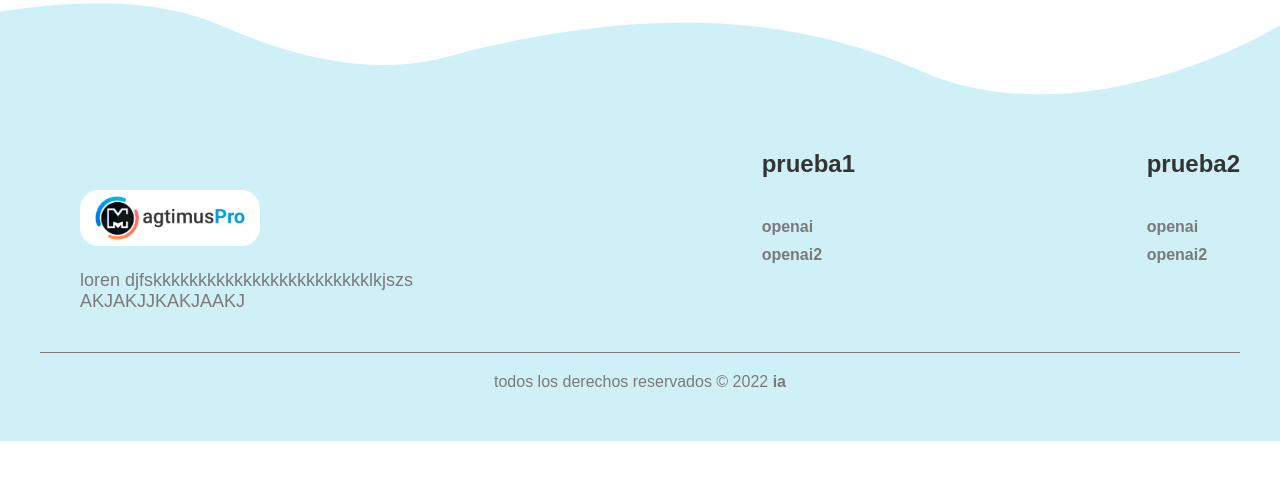
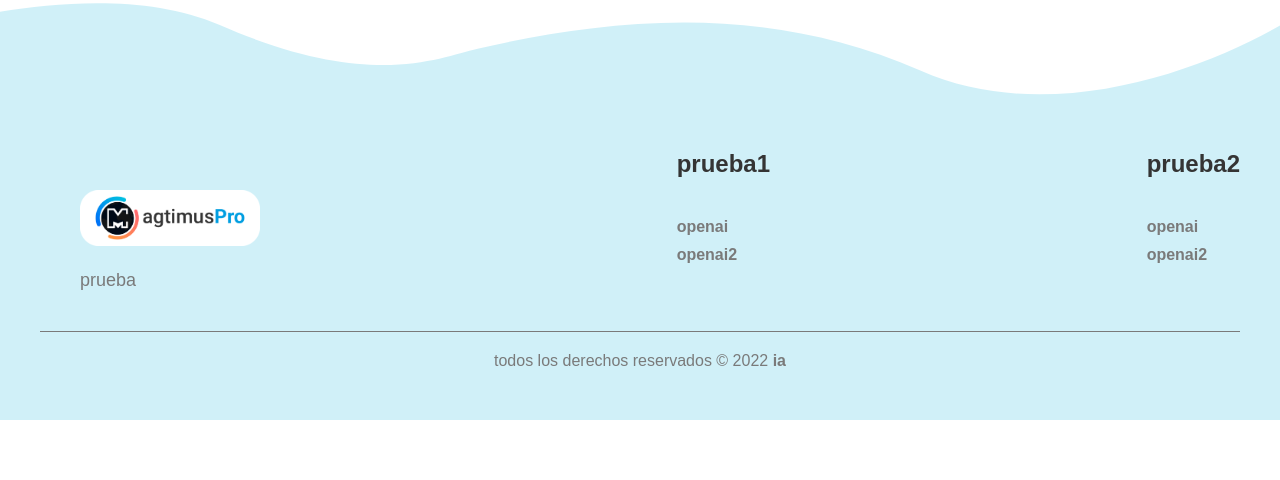
Before and after one commit to jose8991/artigence-tecnologia, a Vue app: page / in a window 1280 px wide. Shown: the top 480 px of the page. Built offline with nearby package versions, Linux system fonts and the light colour scheme.

Commit message:
probando

```diff
--- a/src/components/ComponenteFooter.vue
+++ b/src/components/ComponenteFooter.vue
@@ -6,7 +6,7 @@
                     <img src="@/assets/Images/logo-magtimus.png" alt="">
                 </div>
                 <div class="terms">
-                    <p>loren djfskkkkkkkkkkkkkkkkkkkkkkkklkjszs   AKJAKJJKAKJAAKJ</p>
+                    <p>prueba</p>
                 </div>
             </div>
             <listaFooter/>
```
